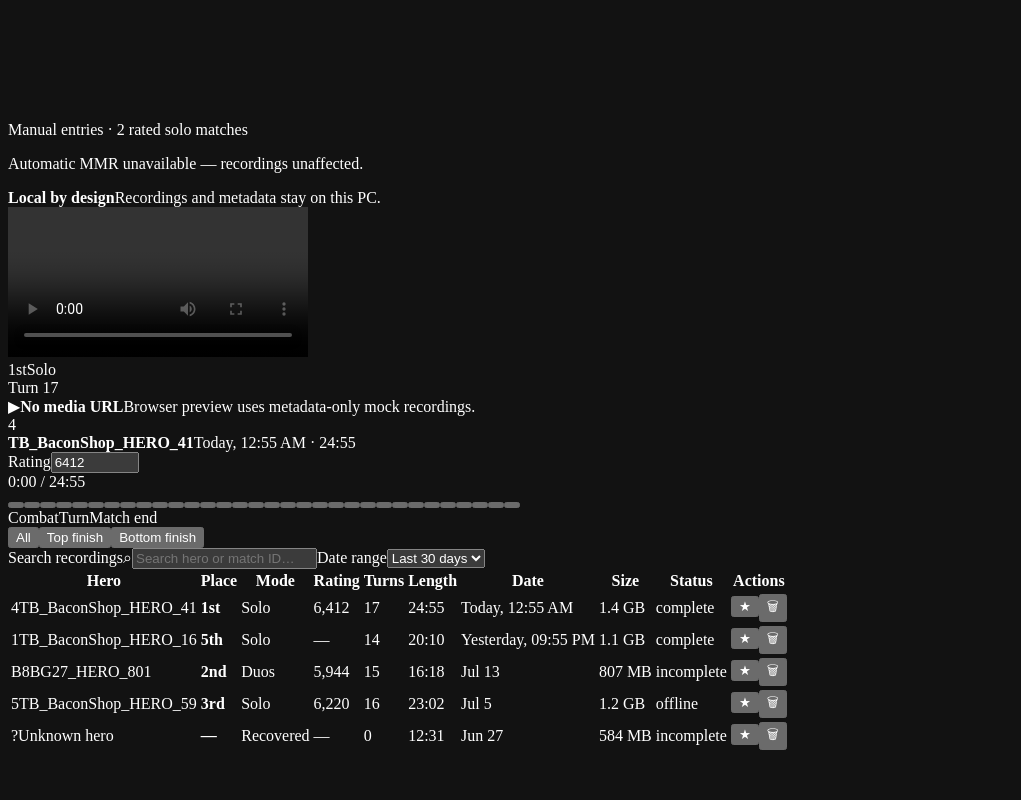
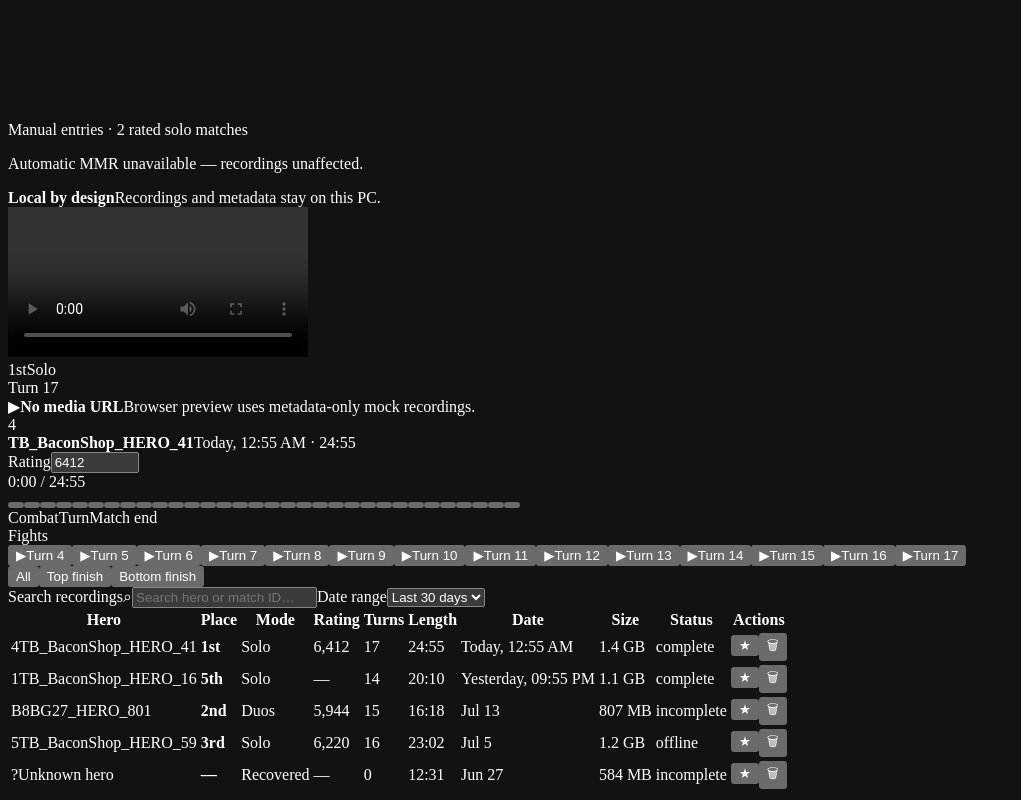
Before and after one commit to raorbit/hearthstone-battlegrounds-recorder, a Preact app in the folder src/BgRecorder.App/Web/: page / in a window 1280 px wide. Shown: the part 1498-2298 px from the top of the page, without its empty margins (0-1021 px from the left). Before the commit the page ends 2259 px from the top, so only its background shows below. Built offline with nearby package versions, Linux system fonts and the light colour scheme.

Commit message:
add virtual-clip playback and keyboard shortcuts to the player

```diff
--- a/src/BgRecorder.App/Web/src/App.tsx
+++ b/src/BgRecorder.App/Web/src/App.tsx
@@ -450,21 +450,31 @@ interface PlayerProps {
   loading: boolean;
   error: string | null;
   ratingPending: boolean;
+  videoRef: { current: HTMLVideoElement | null };
   onRetry(): void;
   onSetRating(match: MatchSummary, rating: number | null): void;
 }
 
-function Player({ match, detail, loading, error, ratingPending, onRetry, onSetRating }: PlayerProps): JSX.Element {
-  const videoRef = useRef<HTMLVideoElement>(null);
+/** A play-only segment of the VOD (no file is cut) — a single fight, combat-start to the next marker. */
+interface Clip {
+  turn: number;
+  startMs: number;
+  endMs: number;
+}
+
+function Player({ match, detail, loading, error, ratingPending, videoRef, onRetry, onSetRating }: PlayerProps): JSX.Element {
   const [currentTime, setCurrentTime] = useState(0);
   const [mediaDuration, setMediaDuration] = useState(0);
   const [mediaError, setMediaError] = useState<string | null>(null);
+  // When set, playback auto-pauses once currentTime reaches this ms — the end of a virtual clip.
+  const [clipEnd, setClipEnd] = useState<number | null>(null);
   const activeMatch = detail?.match ?? match;
 
   useEffect(() => {
     setCurrentTime(0);
     setMediaDuration(0);
     setMediaError(null);
+    setClipEnd(null);
   }, [activeMatch?.id, activeMatch?.mediaUrl]);
 
   const durationMs = mediaDuration > 0
@@ -488,13 +498,42 @@ function Player({ match, detail, loading, error, ratingPending, onRetry, onSetRa
     }
   };
 
+  // A manual seek cancels any active clip so playback no longer auto-pauses at the old clip end.
+  const seekManually = (milliseconds: number): void => {
+    setClipEnd(null);
+    seekTo(milliseconds);
+  };
+
+  // Virtual clip: seek to the fight's start, arm the auto-pause at its end, and start playing. No file
+  // is extracted — it's just a bounded playback of the existing VOD.
+  const playClip = (clip: Clip): void => {
+    setClipEnd(clip.endMs);
+    seekTo(clip.startMs);
+    const video = videoRef.current;
+    if (video && mediaAvailable) {
+      void video.play().catch(() => {
+        // Autoplay/seek can reject (no media in preview, or a transient state); the timeline still moved.
+      });
+    }
+  };
+
+  const markers = detail?.markers ?? [];
+  const clips: Clip[] = markers
+    .map((marker, index) => ({ marker, next: markers[index + 1] }))
+    .filter(({ marker }) => normalizeMarkerKind(marker.kind) === "combatStart")
+    .map(({ marker, next }) => ({
+      turn: marker.tavernTurn,
+      startMs: marker.atMs,
+      endMs: next ? next.atMs : durationMs,
+    }));
+
   const handleTimelineClick = (event: JSX.TargetedMouseEvent<HTMLDivElement>): void => {
     if (durationMs <= 0) {
       return;
     }
     const bounds = event.currentTarget.getBoundingClientRect();
     const ratio = Math.min(1, Math.max(0, (event.clientX - bounds.left) / bounds.width));
-    seekTo(durationMs * ratio);
+    seekManually(durationMs * ratio);
   };
 
   if (!match) {
@@ -521,7 +560,14 @@ function Player({ match, detail, loading, error, ratingPending, onRetry, onSetRa
             setMediaDuration(Number.isFinite(event.currentTarget.duration) ? event.currentTarget.duration : 0);
             setMediaError(null);
           }}
-          onTimeUpdate={(event) => setCurrentTime(event.currentTarget.currentTime)}
+          onTimeUpdate={(event) => {
+            const seconds = event.currentTarget.currentTime;
+            setCurrentTime(seconds);
+            if (clipEnd !== null && seconds * 1_000 >= clipEnd) {
+              event.currentTarget.pause();
+              setClipEnd(null);
+            }
+          }}
           onError={() => setMediaError("The recording could not be opened.")}
         >
           Your browser does not support HTML5 video playback.
@@ -603,7 +649,7 @@ function Player({ match, detail, loading, error, ratingPending, onRetry, onSetRa
                 aria-label={`Seek to ${markerLabel(marker)} at ${formatDuration(marker.atMs)}`}
                 onClick={(event) => {
                   event.stopPropagation();
-                  seekTo(marker.atMs);
+                  seekManually(marker.atMs);
                 }}
               />
             );
@@ -616,6 +662,27 @@ function Player({ match, detail, loading, error, ratingPending, onRetry, onSetRa
           <span><i class="legend-swatch legend-swatch--end" />Match end</span>
         </div>
       </div>
+
+      {clips.length > 0 && (
+        <div class="clips" aria-label="Combat clips">
+          <span class="clips__label">Fights</span>
+          <div class="clips__strip">
+            {clips.map((clip, index) => (
+              <button
+                key={`clip-${clip.turn}-${clip.startMs}-${index}`}
+                class="clip-chip"
+                type="button"
+                title={`Play turn ${clip.turn} fight (${formatDuration(clip.startMs)}–${formatDuration(clip.endMs)})`}
+                aria-label={`Play turn ${clip.turn} fight`}
+                onClick={() => playClip(clip)}
+              >
+                <span class="clip-chip__play" aria-hidden="true">▶</span>
+                Turn {clip.turn}
+              </button>
+            ))}
+          </div>
+        </div>
+      )}
     </section>
   );
 }
@@ -1342,6 +1409,8 @@ export function App(): JSX.Element {
   // Ids removed via delete. A library.list already in flight (or a later refresh) must not resurrect a
   // deleted row; deletion is permanent, so these are filtered out of every list result for the session.
   const deletedIdsRef = useRef(new Set<number>());
+  // The selected recording's <video>, shared with the Player so keyboard shortcuts can drive playback.
+  const videoRef = useRef<HTMLVideoElement | null>(null);
 
   // A fenced async read (library.list / library.get) registers one fence per optimistic field so
   // committed history is retained until every read that could still be racing it has settled, then
@@ -1546,6 +1615,87 @@ export function App(): JSX.Element {
       cancelled = true;
     };
   }, [ratingMode]);
+
+  // Global keyboard shortcuts. Arrow/Home/End navigate the visible match list; Space and ←/→ drive the
+  // selected recording's playback, and [ ] jump between markers. Typing targets are always left alone,
+  // and playback keys defer to a focused control, row, or the video's own native controls.
+  useEffect(() => {
+    const onKeyDown = (event: KeyboardEvent): void => {
+      const target = document.activeElement;
+      const tag = target?.tagName;
+      if (tag === "INPUT" || tag === "TEXTAREA" || tag === "SELECT" || (target as HTMLElement | null)?.isContentEditable) {
+        return;
+      }
+      if (view !== "library") {
+        return;
+      }
+
+      const ids = visibleMatches.map((match) => match.id);
+      const index = selectedId === null ? -1 : ids.indexOf(selectedId);
+      if (ids.length > 0) {
+        if (event.key === "ArrowDown") {
+          event.preventDefault();
+          setSelectedId(ids[Math.min(ids.length - 1, index + 1)] ?? ids[0]);
+          return;
+        }
+        if (event.key === "ArrowUp") {
+          event.preventDefault();
+          setSelectedId(index <= 0 ? ids[0] : ids[index - 1]);
+          return;
+        }
+        if (event.key === "Home") {
+          event.preventDefault();
+          setSelectedId(ids[0]);
+          return;
+        }
+        if (event.key === "End") {
+          event.preventDefault();
+          setSelectedId(ids[ids.length - 1]);
+          return;
+        }
+      }
+
+      // Playback keys defer to a focused control/row and to the video's native controls.
+      if (tag === "BUTTON" || tag === "TR" || tag === "A" || target === videoRef.current) {
+        return;
+      }
+      const video = videoRef.current;
+      if (!video) {
+        return;
+      }
+      if (event.key === " ") {
+        event.preventDefault();
+        if (video.paused) {
+          void video.play().catch(() => undefined);
+        } else {
+          video.pause();
+        }
+      } else if (event.key === "ArrowLeft") {
+        event.preventDefault();
+        video.currentTime = Math.max(0, video.currentTime - 5);
+      } else if (event.key === "ArrowRight") {
+        event.preventDefault();
+        const max = Number.isFinite(video.duration) ? video.duration : video.currentTime + 5;
+        video.currentTime = Math.min(max, video.currentTime + 5);
+      } else if (event.key === "[" || event.key === "]") {
+        const marks = (detail?.markers ?? []).map((marker) => marker.atMs).sort((a, b) => a - b);
+        if (marks.length === 0) {
+          return;
+        }
+        event.preventDefault();
+        const nowMs = video.currentTime * 1_000;
+        const next = event.key === "]"
+          ? marks.find((atMs) => atMs > nowMs + 250)
+          : [...marks].reverse().find((atMs) => atMs < nowMs - 250);
+        if (next !== undefined) {
+          video.currentTime = next / 1_000;
+        }
+      }
+    };
+
+    window.addEventListener("keydown", onKeyDown);
+    return () => window.removeEventListener("keydown", onKeyDown);
+  }, [view, visibleMatches, selectedId, detail]);
 
   const selectedMatch = matches.find((match) => match.id === selectedId) ?? null;
   const soloCount = matches.filter((match) => normalizeGameType(match.gameType) === "solo").length;
@@ -1842,6 +1992,7 @@ export function App(): JSX.Element {
             loading={detailLoading}
             error={detailError}
             ratingPending={selectedMatch !== null && ratingPending.has(selectedMatch.id)}
+            videoRef={videoRef}
             onRetry={() => setDetailVersion((value) => value + 1)}
             onSetRating={(match, rating) => void handleSetManualRating(match, rating)}
           />
--- a/src/BgRecorder.App/Web/src/styles.css
+++ b/src/BgRecorder.App/Web/src/styles.css
@@ -1938,3 +1938,60 @@ tr:focus-visible,
   color: #e7a49b;
   font-size: 10.5px;
 }
+
+/* Virtual-clip strip under the timeline: one chip per fight, plays a bounded segment of the VOD. */
+.clips {
+  display: flex;
+  height: 38px;
+  flex: 0 0 38px;
+  align-items: center;
+  gap: 10px;
+  padding: 0 16px;
+  border-top: 1px solid var(--line);
+  background: var(--bg-raised);
+}
+
+.clips__label {
+  flex: 0 0 auto;
+  color: var(--text-faint);
+  font-size: 9px;
+  font-weight: 700;
+  letter-spacing: 0.1em;
+  text-transform: uppercase;
+}
+
+.clips__strip {
+  display: flex;
+  min-width: 0;
+  flex: 1;
+  gap: 6px;
+  overflow-x: auto;
+  padding-bottom: 2px;
+}
+
+.clip-chip {
+  display: inline-flex;
+  flex: 0 0 auto;
+  min-height: 24px;
+  align-items: center;
+  gap: 5px;
+  padding: 3px 11px;
+  border: 1px solid var(--line);
+  border-radius: 999px;
+  background: var(--bg-control);
+  color: var(--text-soft);
+  font-size: 10px;
+  font-weight: 600;
+  transition: border-color 120ms ease, color 120ms ease, background 120ms ease;
+}
+
+.clip-chip:hover {
+  border-color: rgba(91, 191, 106, 0.4);
+  background: rgba(91, 191, 106, 0.06);
+  color: var(--text);
+}
+
+.clip-chip__play {
+  color: var(--green);
+  font-size: 8px;
+}
```
